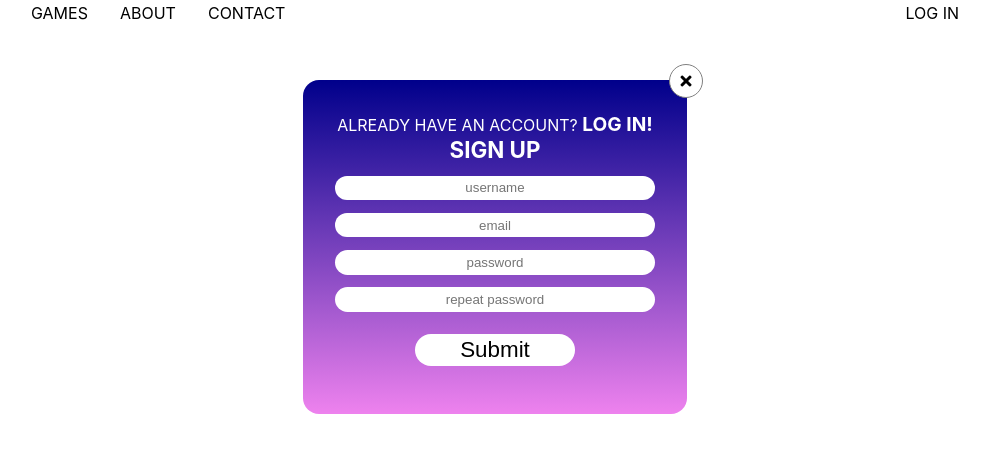
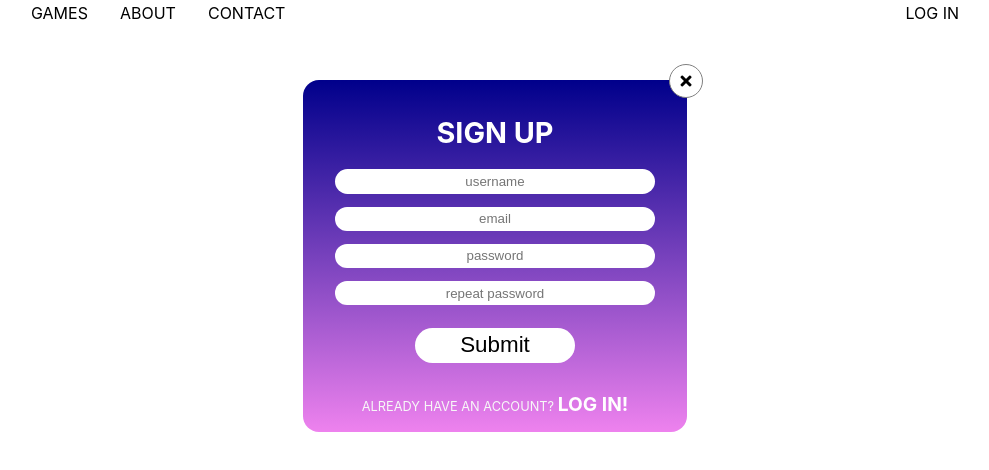
Before and after one commit to kantimam/wordGame-master, a React (Create React App) app in the folder word_game/: page /games/login in a window 1280 px wide. Shown: the top 470 px of the page, without its empty margins (145-1134 px from the left). Built offline with nearby package versions, Linux system fonts and the light colour scheme.

Commit message:
login more sexy and minor animations

```diff
--- a/word_game/src/mainScreen/LogSignForm.js
+++ b/word_game/src/mainScreen/LogSignForm.js
@@ -68,30 +68,27 @@ const LogSignForm=({history})=> {
 
     return (
       <div id='logSignContainer'>
-        {formMode?
-          <div onClick={()=>setFormMode(0)}>ALREADY HAVE AN ACCOUNT? <strong>LOG IN!</strong></div>:
-          <div onClick={()=>setFormMode(1)}>NO ACCOUNT? <strong>SIGN UP</strong></div>
-        }
+
         {formMode===0 &&
         <form onSubmit={logIn} className={'logInForm'}>
-          <p>LOG IN</p>
+          <h3>LOG IN</h3>
           <input onChange={onChange} name='email' placeholder='email or username' type='text'></input>
           <input onChange={onChange} name='password' placeholder='password' type='password'></input>
           <input className={'submitButton'} type='submit'></input>
         </form>}
         {formMode===1 &&
         <form onSubmit={signUp} className={'logInForm'}>
-          <p>SIGN UP</p>
+          <h3>SIGN UP</h3>
           <input onChange={onChange} name='userName' placeholder='username' type='text'></input>
           <input onChange={onChange} name='email' placeholder='email' type='text'></input>
           <input onChange={onChange} name='password' placeholder='password' type='password'></input>
           <input onChange={onChange} name='passwordRe' placeholder='repeat password' type='password'></input>
           <input className={'submitButton'} type='submit'></input>
         </form>}
-        {formMode===2 &&
-        <div>
-
-        </div>}
+        {formMode?
+          <div className="logSignSwitch" onClick={()=>setFormMode(0)}>ALREADY HAVE AN ACCOUNT? <strong>LOG IN!</strong></div>:
+          <div className="logSignSwitch" onClick={()=>setFormMode(1)}>NO ACCOUNT? <strong>SIGN UP</strong></div>
+        }
       </div>
     )
 
--- a/word_game/src/mainScreen/userTab.css
+++ b/word_game/src/mainScreen/userTab.css
@@ -5,7 +5,7 @@
 #logSignContainer{
     z-index: 4;
     margin: 0 auto;
-    padding: 2rem 0.5rem 3rem 0.5rem;
+    padding: 2rem 0.5rem 1rem 0.5rem;
     box-sizing: border-box;
     max-width: 24rem;
     /* background-color: rgba(100, 100, 100, 0.5); */
@@ -16,6 +16,7 @@
     border-radius: 1rem 1rem 1rem 1rem;
 }
 strong{
+    color: white;
     font-weight: bold;
     font-size: 1.2rem;
     cursor: pointer;
@@ -36,19 +37,33 @@ strong{
     height:1.4rem;
 }
 .submitButton{
-    border-radius: 1rem !important;
+    border-radius: 2rem !important;
     background-color: white;
     color: black;
-    height:2rem !important;
+    height:2.2rem !important;
     margin-top: 1.4rem !important;
     font-size: 1.4rem;
     max-width: 10rem;
+    transition: 0.2s ease-in-out;
 }
-.logInForm>p{
-    margin: 0;
+.submitButton:hover{
+    transform: scale(1.05);
+    box-shadow: 2px 0 20px 2px rgb(22, 22, 207);
+}
+
+.logSignSwitch{
+    color: rgb(247, 247, 247);
+    margin-top: 1.8rem;
+    font-size: 0.8rem;
+}
+
+
+
+.logInForm>h3{
+    margin: 0.2rem 0 0.4rem 0;
     color: white;
     font-weight: bold;
-    font-size: 1.4rem;
+    font-size: 1.8rem !important;
 }
 @media (min-width: 320px) and (max-width: 480px) {
     .logInForm{
```
